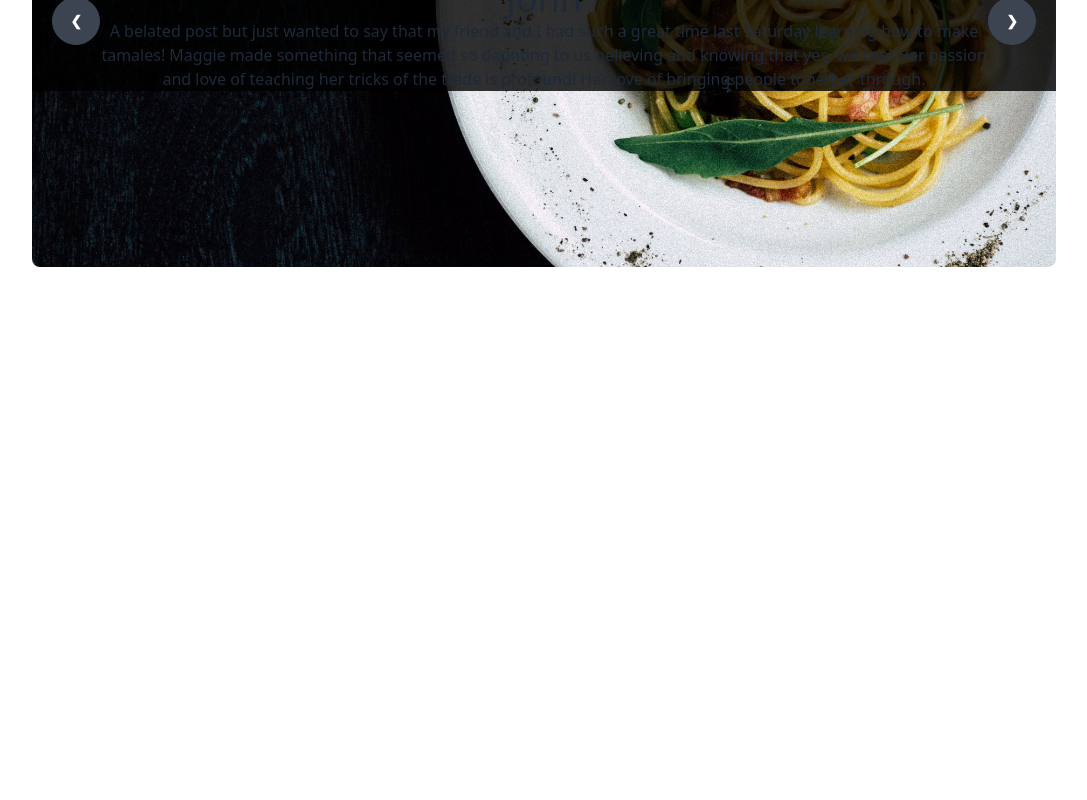
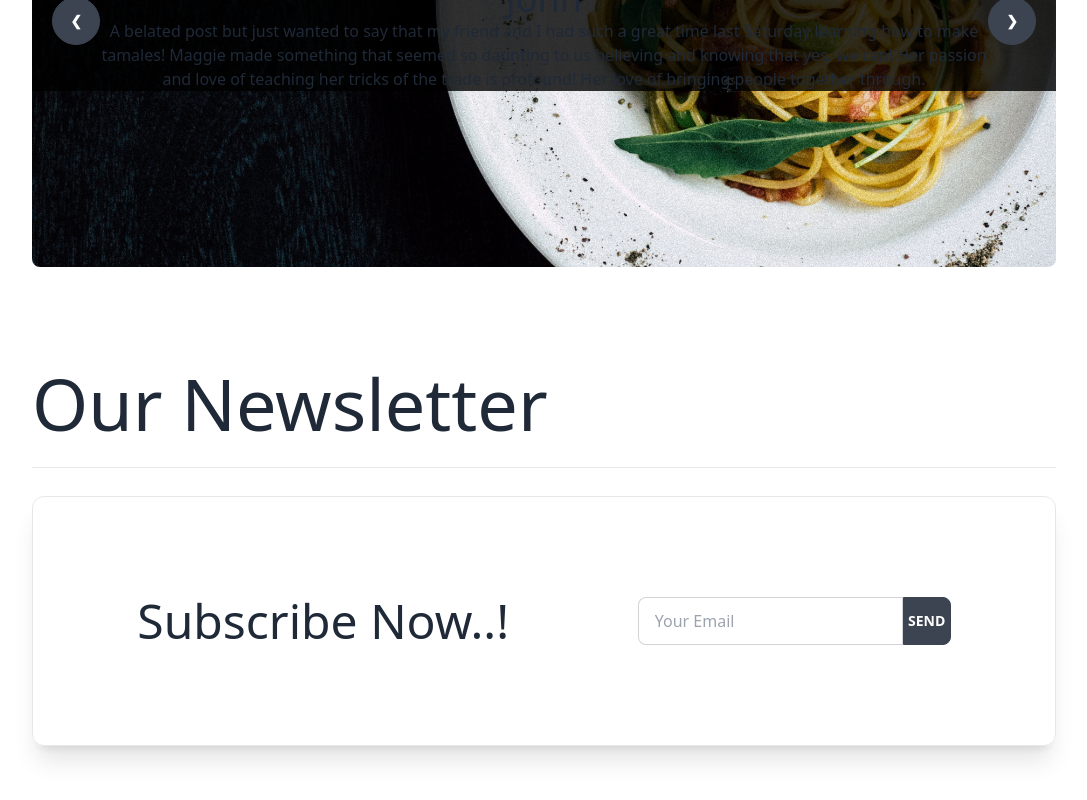
Before and after one commit to sarwar-hub/master-chef, a React (Vite) app: page / in a window 1280 px wide. Shown: the part 1556-2356 px from the top of the page, without its empty margins (96-1183 px from the left). Before the commit the page ends 1923 px from the top, so only its background shows below. Built offline with nearby package versions, Linux system fonts and the light colour scheme; no server answers.

Commit message:
added newsletter section

```diff
--- a/src/components/Chefs/ChefCard/ChefCard.jsx
+++ b/src/components/Chefs/ChefCard/ChefCard.jsx
@@ -7,7 +7,7 @@ const ChefCard = ({chef}) => {
     const {chef_id, image, name, experience, numRecipes, likes} = chef;
 
     return (
-        <div className="card card-side items-center bg-base-100 shadow-xl">
+        <div className="border-[1px] card card-side items-center bg-base-100 shadow-xl">
             <figure><img className='h-[400px]' src={image} alt="Movie" /></figure>
             <div className="card-body">
                 <h2 className="card-title">{name}</h2>
--- /dev/null
+++ b/src/components/NewsLetter/NewsLetter.jsx
@@ -0,0 +1,26 @@
+/* eslint-disable no-unused-vars */
+import React from 'react';
+
+const NewsLetter = () => {
+    return (
+        <>
+        <h1 className='text-5xl md:text-7xl'>Our Newsletter</h1>
+        <hr className='my-7' />
+        <div className='border-[1px] flex justify-around items-center px-10 py-[100px] rounded-xl w-[100%] shadow-xl'>
+            <div>
+                <h1 className='text-5xl'>Subscribe Now..!</h1>
+            </div>
+            <div className="form-control">
+                <div className="input-group">
+                    <input type="email" placeholder="Your Email" className="input input-bordered" />
+                    <button className="btn btn-square px-4">
+                        SEND
+                    </button>
+                </div>
+            </div>
+        </div>
+        </>
+    );
+};
+
+export default NewsLetter;
--- a/src/components/Recipes/Recipe/Recipe.jsx
+++ b/src/components/Recipes/Recipe/Recipe.jsx
@@ -28,7 +28,7 @@ const Recipe = ({recipe}) => {
 
     const {recipe_id, image, name, ingredients, cooking_method, rating} = recipe;
     return (
-        <div className="flex flex-col justify-center md:flex-row bg-base-100 shadow-xl rounded-xl">
+        <div className="border-r-[1px] flex flex-col justify-center md:flex-row bg-base-100 shadow-xl rounded-xl">
             <figure className='md:w-[30%] object-cover rounded-xl'><img className='md:w-full md:h-full' src={image} alt=""/></figure>
             <div className="md:w-[70%] p-5 flex flex-col gap-7">
                 <h2 className="card-title">{name}</h2>
--- a/src/pages/Home/Home.jsx
+++ b/src/pages/Home/Home.jsx
@@ -3,6 +3,7 @@ import React from 'react';
 import HomeBanner from '../../components/HomeBanner/HomeBanner';
 import Chefs from '../../components/Chefs/Chefs';
 import Testimonial from '../../components/Testimonial/Testimonial';
+import NewsLetter from '../../components/NewsLetter/NewsLetter';
 
 const Home = () => {
     return (
@@ -15,6 +16,9 @@ const Home = () => {
                 <div className='mb-[100px]'>
                     <Testimonial></Testimonial>
                 </div>
+                <div className='mb-[100px]'>
+                    <NewsLetter></NewsLetter>
+                </div>
             </div>
         </div>
     );
```
